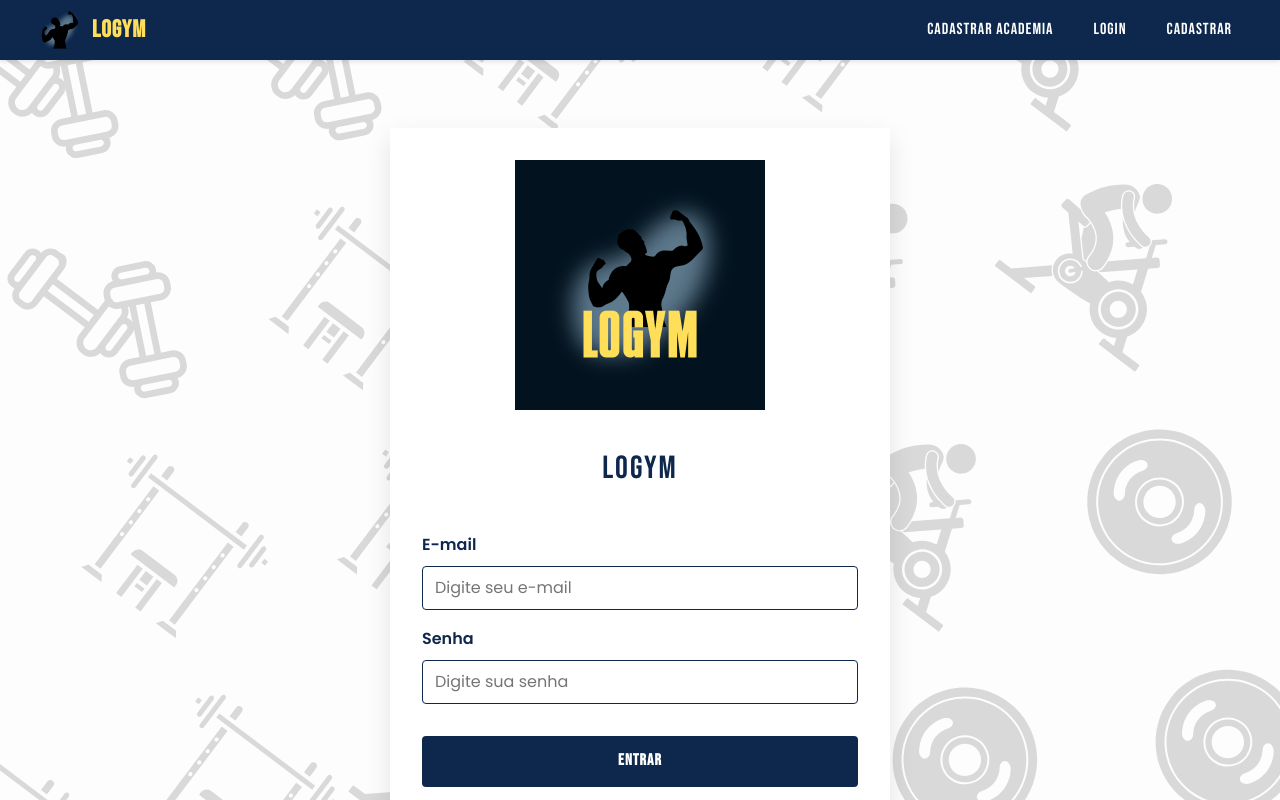
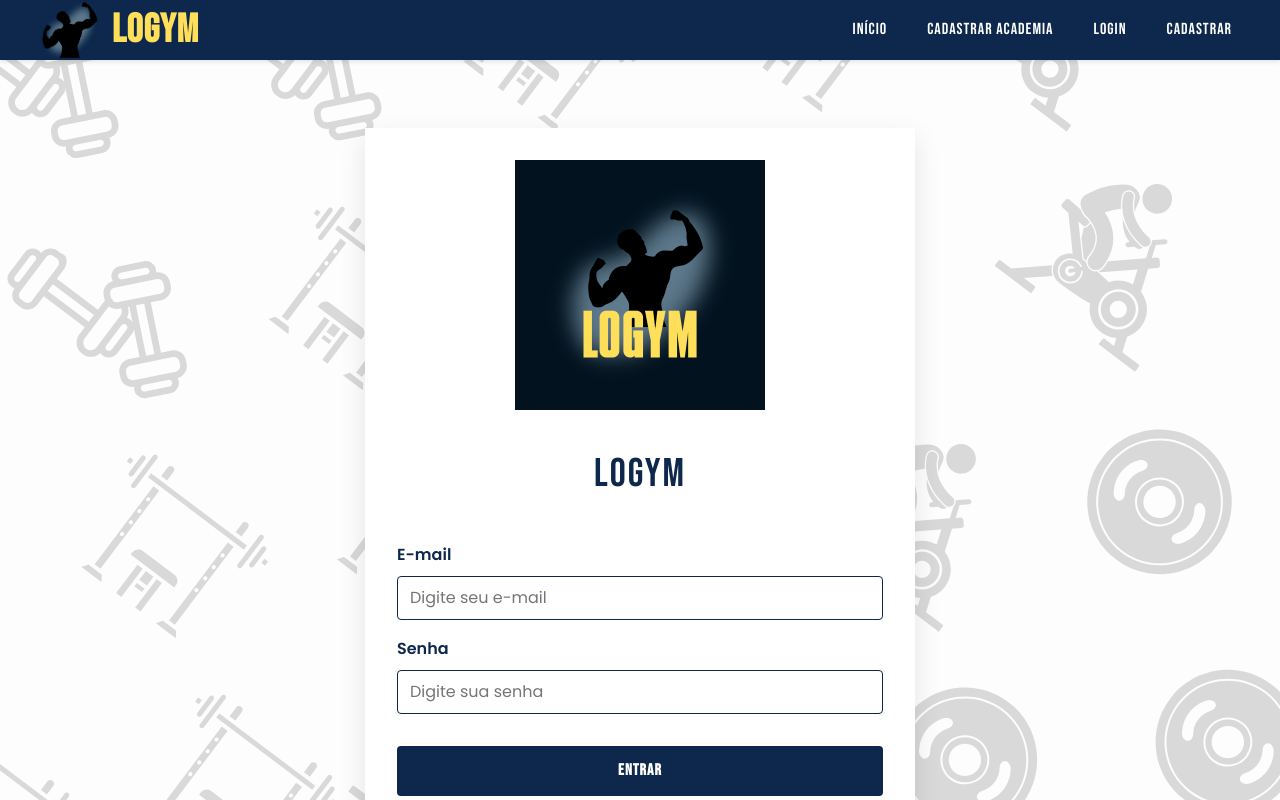
Before and after one commit to JoaoVitor365/logym-frontend, a React (Vite) app: page /login in a window 1280 px wide. Shown: the top 800 px of the page. Built offline with nearby package versions, Linux system fonts and the light colour scheme.

Commit message:
Estilização Geral do Site

```diff
--- a/index.html
+++ b/index.html
@@ -2,7 +2,7 @@
 <html lang="pt-br">
   <head>
     <meta charset="UTF-8" />
-    <title>LOGYM - Encontre sua Academia!</title>
+    <title>LOGYM</title>
     <!-- O link para o favicon (o ícone da aba do navegador) -->
     <!-- Coloque o arquivo da sua logo na pasta `public` do seu projeto -->
     <link rel="icon" type="image/png" href="src/assets/logoSimples.png" />
--- a/src/components/Header/Header.jsx
+++ b/src/components/Header/Header.jsx
@@ -33,6 +33,7 @@ function Header() {
 
         {/* Links da Navegação */}
         <nav className={`nav-links ${isMenuOpen ? 'open' : ''}`}>
+          <Link to="/" className='nav-link'>Início</Link>
           <Link to="/cadastrar-academia" className="nav-link">Cadastrar Academia</Link>
           <Link to="/login" className="nav-link">Login</Link>
           <Link to="/cadastrar" className="nav-link">Cadastrar</Link>
--- a/src/styles/layouts/_header.css
+++ b/src/styles/layouts/_header.css
@@ -55,14 +55,14 @@
 }
 
 .logo-image {
-  height: 40px;
+  height: 60px;
   width: auto;
 }
 
 /* Aplica a fonte Bebas Neue para o texto "LOGYM" */
 .logo-text {
   font-family: var(--font-heading);
-  font-size: var(--font-size-xl);
+  font-size: 40px;
   font-weight: bold;
   color: #ffde59;
   text-decoration: none;
--- a/src/styles/pages/_academyRegister.css
+++ b/src/styles/pages/_academyRegister.css
@@ -18,7 +18,7 @@
   /* Aprimoramentos visuais para sombra e transição */
   box-shadow: 0 10px 25px rgba(0, 0, 0, 0.1);
   transition: transform 0.3s ease-in-out, box-shadow 0.3s ease-in-out;
-  max-width: 500px; /* Um pouco mais largo para acomodar mais campos */
+  max-width: 550px; /* Um pouco mais largo para acomodar mais campos */
   width: 100%;
   text-align: center;
 }
@@ -46,7 +46,7 @@
 /* Aplica a fonte Bebas Neue para o título principal */
 .academy-register-form-container h1 {
   font-family: var(--font-heading);
-  font-size: var(--font-size-xl);
+  font-size: 40px;
   margin-bottom: var(--spacing-lg);
   color: var(--text-color);
   text-transform: uppercase;
--- a/src/styles/pages/_login.css
+++ b/src/styles/pages/_login.css
@@ -18,7 +18,7 @@
   box-shadow: 0 10px 25px rgba(0, 0, 0, 0.1);
   transition: transform 0.3s ease-in-out, box-shadow 0.3s ease-in-out;
   width: 100%;
-  max-width: 500px;
+  max-width: 550px;
   text-align: center;
 }
 
@@ -45,7 +45,7 @@
 /* Aplica a fonte Bebas Neue para o título principal "LOGYM" */
 .login-header h1 {
   font-family: var(--font-heading);
-  font-size: var(--font-size-xxl);
+  font-size: 40px;
   color: var(--text-color);
   text-transform: uppercase;
   letter-spacing: 2px;
--- a/src/styles/pages/_register.css
+++ b/src/styles/pages/_register.css
@@ -17,7 +17,7 @@
   /* Aprimoramentos visuais para sombra e transição */
   box-shadow: 0 10px 25px rgba(0, 0, 0, 0.1);
   transition: transform 0.3s ease-in-out, box-shadow 0.3s ease-in-out;
-  max-width: 500px;
+  max-width: 550px;
   width: 100%;
   text-align: center;
 }
@@ -45,7 +45,7 @@
 /* Aplica a fonte Bebas Neue para o título principal */
 .register-form-container h1 {
   font-family: var(--font-heading);
-  font-size: var(--font-size-xl);
+  font-size: 40px;
   color: var(--text-color);
   text-transform: uppercase;
   letter-spacing: 1px;
--- a/src/styles/variables.css
+++ b/src/styles/variables.css
@@ -7,7 +7,7 @@
   --background-color: #e9ecef;     /* Cinza muito claro (Fundo geral do site) */
   --hover-color: #ADB5BD;          /* Cinza claro (Cor para o hover) */
   --text-color: #0D284C;           /* Cinza escuro (Cor do texto) */
-  --text-color-light: #495057;     /* Cinza mais claro (Texto secundário) */
+  --text-color-light: #131313;     /* Cinza mais claro (Texto secundário) */
   --success-color: #28A745;        /* Verde (Feedback de sucesso) */
   --error-color: #DC3545;          /* Vermelho (Feedback de erro) */
   --border-color: #0D284C;         /* Cinza para bordas */
```
